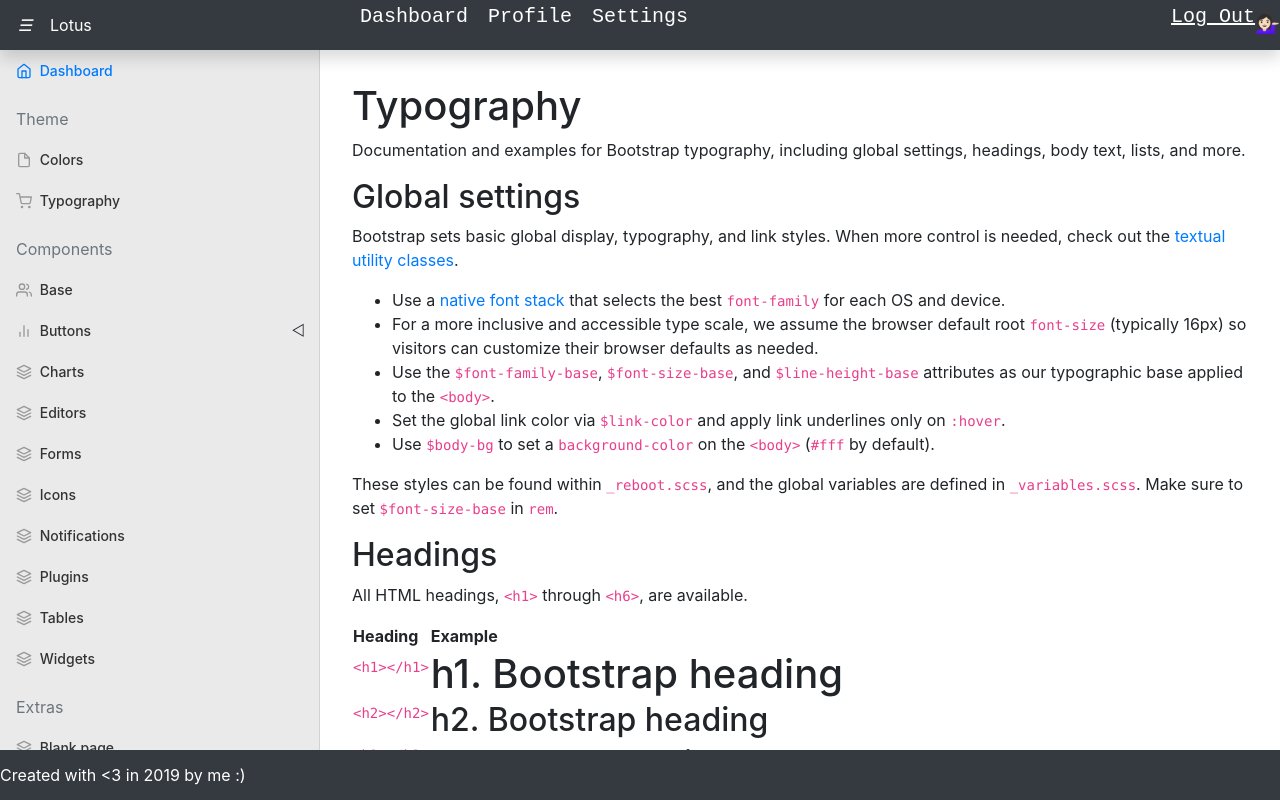
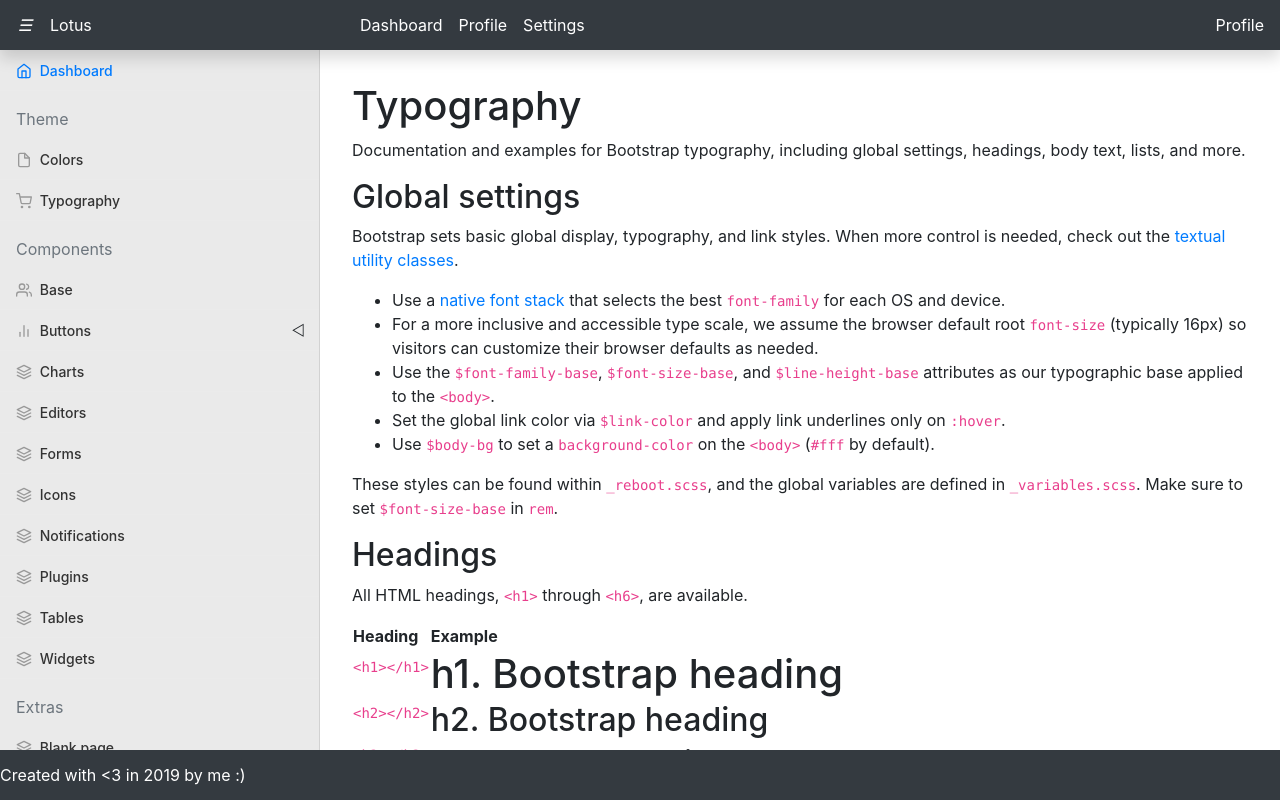
Before and after one commit to Andras-Simon/lotus-free-angular-admin-template, a website: page src/index.html in a window 1280 px wide. Drawn offline with nearby package versions, Linux system fonts and the light colour scheme.

Commit message:
Refactor header menu component

```diff
--- a/src/css/config.css
+++ b/src/css/config.css
@@ -10,6 +10,7 @@
         --header-logo-bg: transparent;
         --header-link-color: var(--font-color);
         --header-link-color-hover: var(--font-color);
+        --header-height: 50px;
 
         --footer-bg: #343a40;
         --footer-color: var(--font-color);
--- a/src/css/main.css
+++ b/src/css/main.css
@@ -53,61 +53,70 @@
 
   .header__toolbar {
     flex: 1;
-  }
-
-  .containerx div {
-    font-family: monospace;
-    font-size: 20px;
-    text-align: center;
-  }
-
-  .red,
-  .orange,
-  .yellow,
-  .blue,
-  .green,
-  .purple {
     display: flex;
     align-items: center;
     justify-content: center;
   }
 
+  .header__toolbar a {
+    color: var(--header-font-color);
+  }
+
+  .header__toolbar a:hover {
+    text-decoration: none;
+  }
+
+  .header__avatar,
+  .header__menuitem,
+  .header__menu {
+    display: flex;
+    align-items: center;
+    justify-content: center;
+  }
+
+  .header__avatar {
+    margin-right: 1em;
+    margin-left: 1em;
+  }
+
+  .header__menu {
+    margin-top: 0px;
+    margin-bottom: 0px;
+  }
+
   /* Flexbox Fallback */
 
-  .yellow {
+  .header__toolbar {
     display: flex;
     width: 100%;
     justify-content: space-between;
-    height: 60px;
-    color: white;
+    height: var(--header-heigth);
   }
 
-  .blue + .blue {
+  .header__menuitem + .header__menuitem {
     margin-left: 1em;
   }
 
 
   @supports (display: grid) {
 
-    .yellow {
+    .header__toolbar {
       display: grid;
-      grid-template:
-          '📝 👾 💁🏻‍' /
-          auto 1fr auto;
-      height: 60px;
+      grid-template: "menu empty avatar" / auto 1fr auto;
+      height: var(--header-heigth);
       width: 100%;
     }
 
-    .green {
-      grid-area: 📝;
+    .header__menu {
+      grid-area: menu;
     }
 
-    .blue + .blue{
+    .header__menuitem + .header__menuitem {
       margin-left: 1em;
     }
 
-    .orange {
-      grid-area: 💁🏻‍;
+    .header__avatar {
+      grid-area: avatar;
     }
   }
 
@@ -291,7 +300,7 @@
         .my-container {
             display: grid;
             grid-template-columns: auto 1fr;
-            grid-template-rows: 50px 1fr 50px;
+            grid-template-rows: var(--header-height) 1fr 50px;
             grid-template-areas:
               "header header"
               "menu   main"
--- a/src/index.html
+++ b/src/index.html
@@ -30,19 +30,24 @@
         <a class="header__link" href="/">Lotus</a></h1>
     </div>
     <div class="header__toolbar">
-      <div class="containerx">
-        <div class="yellow">
-          <ul class="green">
-            <li class="blue">Dashboard</li>
-            <li class="blue">Profile</li>
-            <li class="blue">Settings</li>
+
+
+          <ul class="header__menu">
+            <li class="header__menuitem">
+              <a href="#">Dashboard</a>
+            </li>
+            <li class="header__menuitem">
+                <a href="#">Profile</a>
+              </li>
+            <li class="header__menuitem">
+                <a href="#">Settings</a>
+            </li>
           </ul>
-          <div class="orange">
-          <p class="purple"><u>Log Out</u></p>
-          <div class="red">💁🏻‍♀️</div>
+          <div class="header__avatar">
+              <a href="#">Profile</a>
           </div>
-        </div>
-      </div>
+
+
     </div>
   </header>
 
```
